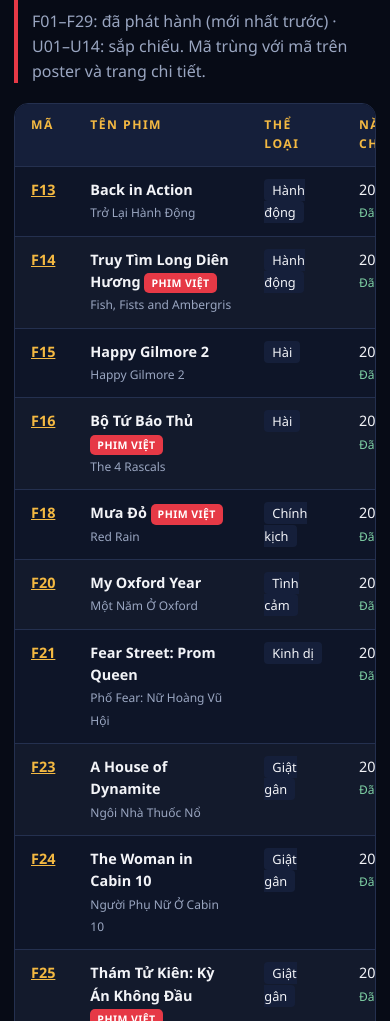
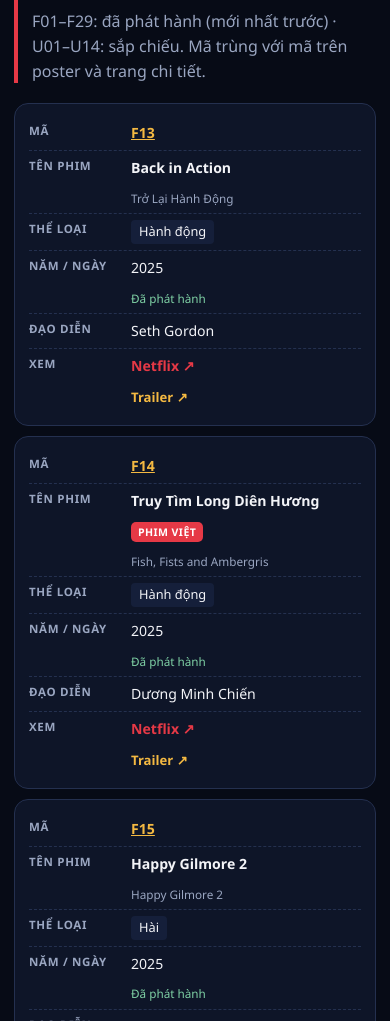
Before and after one commit to 24110098/WBLab03, a plain HTML site: page CineVault/index.html in a window 390 px wide. Shown: the part 10979-12000 px from the top of the page. Drawn offline with Linux system fonts and the light colour scheme.

Commit message:
fix: bang du lieu dang the tren mobile

```diff
--- a/CineVault/styles.css
+++ b/CineVault/styles.css
@@ -795,6 +795,50 @@ input[type="radio"], input[type="checkbox"] { accent-color: var(--red); }
   .site-footer { padding: 20px 16px 30px; }
 }
 
+/* Bảng dữ liệu trên mobile: mỗi hàng thành 1 thẻ, nhãn cột lấy bằng ::before
+   (không cần sửa HTML — dùng :nth-child để biết ô thuộc cột nào) */
+@media (max-width: 720px) {
+  .table-wrap { overflow: visible; border: none; background: none; }
+  table { min-width: 0; font-size: .88rem; }
+  table, tbody, tr, td { display: block; width: 100%; }
+  thead { display: none; }
+  tbody tr {
+    margin-bottom: 10px;
+    padding: 12px 14px;
+    border: 1px solid var(--line);
+    border-radius: var(--radius);
+    background: var(--panel);
+  }
+  tbody tr:nth-child(even) { background: var(--panel); }
+  .row-upcoming { border-left: 4px solid var(--gold); }
+  td {
+    display: grid;
+    grid-template-columns: 92px minmax(0, 1fr);
+    gap: 10px;
+    padding: 6px 0;
+    border-bottom: 1px dashed var(--line);
+  }
+  td:last-child { border-bottom: none; }
+  td::before {
+    color: var(--muted);
+    font-size: .72rem;
+    font-weight: 700;
+    letter-spacing: .06em;
+    text-transform: uppercase;
+  }
+  td:nth-child(1)::before { content: "Mã"; }
+  td:nth-child(2)::before { content: "Tên phim"; }
+  td:nth-child(3)::before { content: "Thể loại"; }
+  td:nth-child(4)::before { content: "Năm / Ngày"; }
+  td:nth-child(5)::before { content: "Đạo diễn"; }
+  td:nth-child(6)::before { content: "Xem"; }
+  /* gom nội dung mỗi ô vào cột phải */
+  td > * { grid-column: 2; justify-self: start; }
+  td > br { display: none; }   /* mỗi phần tử đã tự xuống dòng trong grid */
+  .table-group { border: none; background: none; padding: 0; margin: 18px 0 8px; }
+  .table-group th { display: block; border-radius: 8px; }
+}
+
 @media (max-width: 400px) {
   .genre-card small { display: none; }
   .form-actions .btn { flex: 1; }
```
